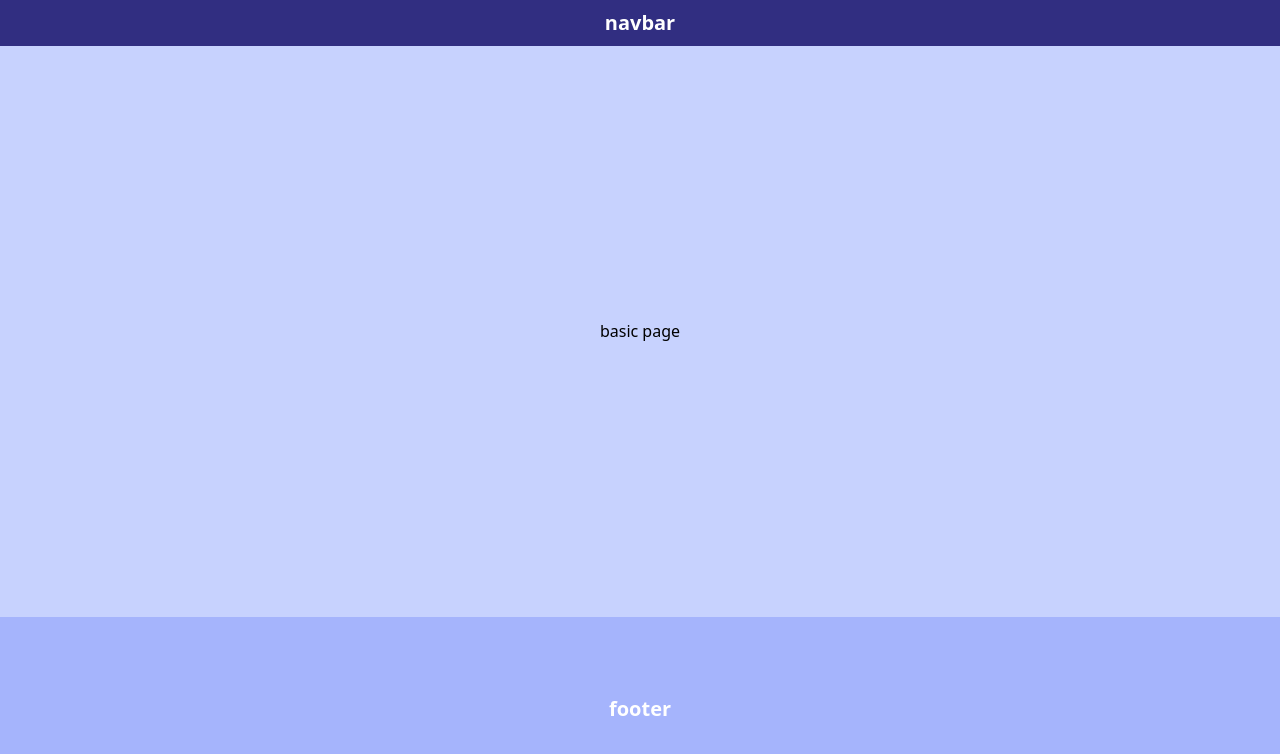
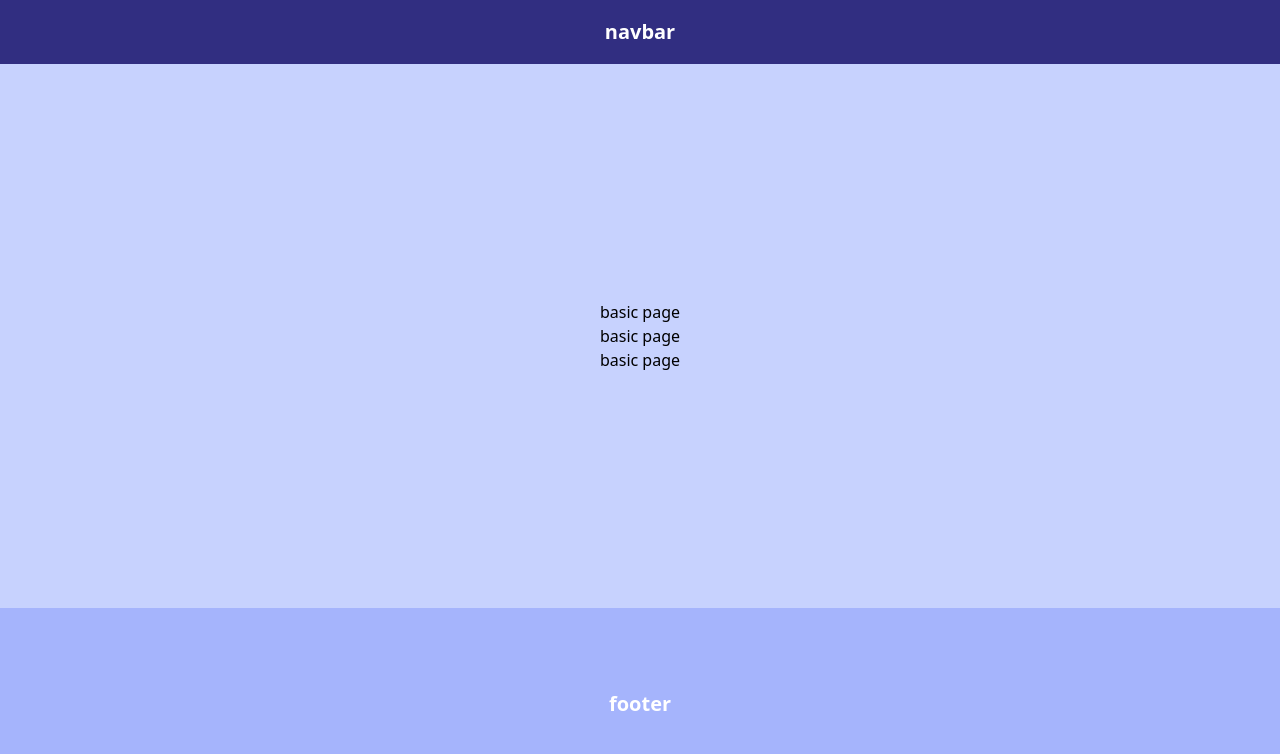
Before and after one commit to Yvson/simpleAngular, an Angular app: page / in a window 1280 px wide. Shown: the top 754 px of the page. Built offline with nearby package versions, Linux system fonts and the light colour scheme.

Commit message:
styles fix

```diff
--- a/src/app/app.component.css
+++ b/src/app/app.component.css
@@ -5,12 +5,12 @@
 }
 
 .basic-page {
-    @apply w-full;
-    @apply h-full;
+    @apply w-full min-h-full;
+    @apply flex flex-grow;
 }
 
 .footer {
-    @apply h-64 w-full bg-indigo-300;
+    @apply h-48 w-full bg-indigo-300;
     @apply flex justify-center items-center;
     @apply text-white font-bold text-xl;
 }
--- a/src/app/components/basic-page/basic-page.component.css
+++ b/src/app/components/basic-page/basic-page.component.css
@@ -1,5 +1,5 @@
 .basic-page-container {
-    @apply h-full w-full flex justify-center items-center flex-grow;
+    @apply min-h-full w-full flex flex-col justify-center items-center flex-grow;
     @apply bg-indigo-200;
 }
 
--- a/src/app/components/basic-page/basic-page.component.html
+++ b/src/app/components/basic-page/basic-page.component.html
@@ -1,3 +1,5 @@
 <div class="basic-page-container">
     <h3 class="basic-page-text">basic page</h3>
+    <h3 class="basic-page-text">basic page</h3>
+    <h3 class="basic-page-text">basic page</h3>
 </div>
--- a/src/styles.css
+++ b/src/styles.css
@@ -8,7 +8,7 @@ html {
 }
 
 body {
-    @apply h-full w-full flex flex-col justify-center items-center;
+    @apply min-h-full w-full flex flex-col justify-center items-center;
 }
 
 .app-root {
```
